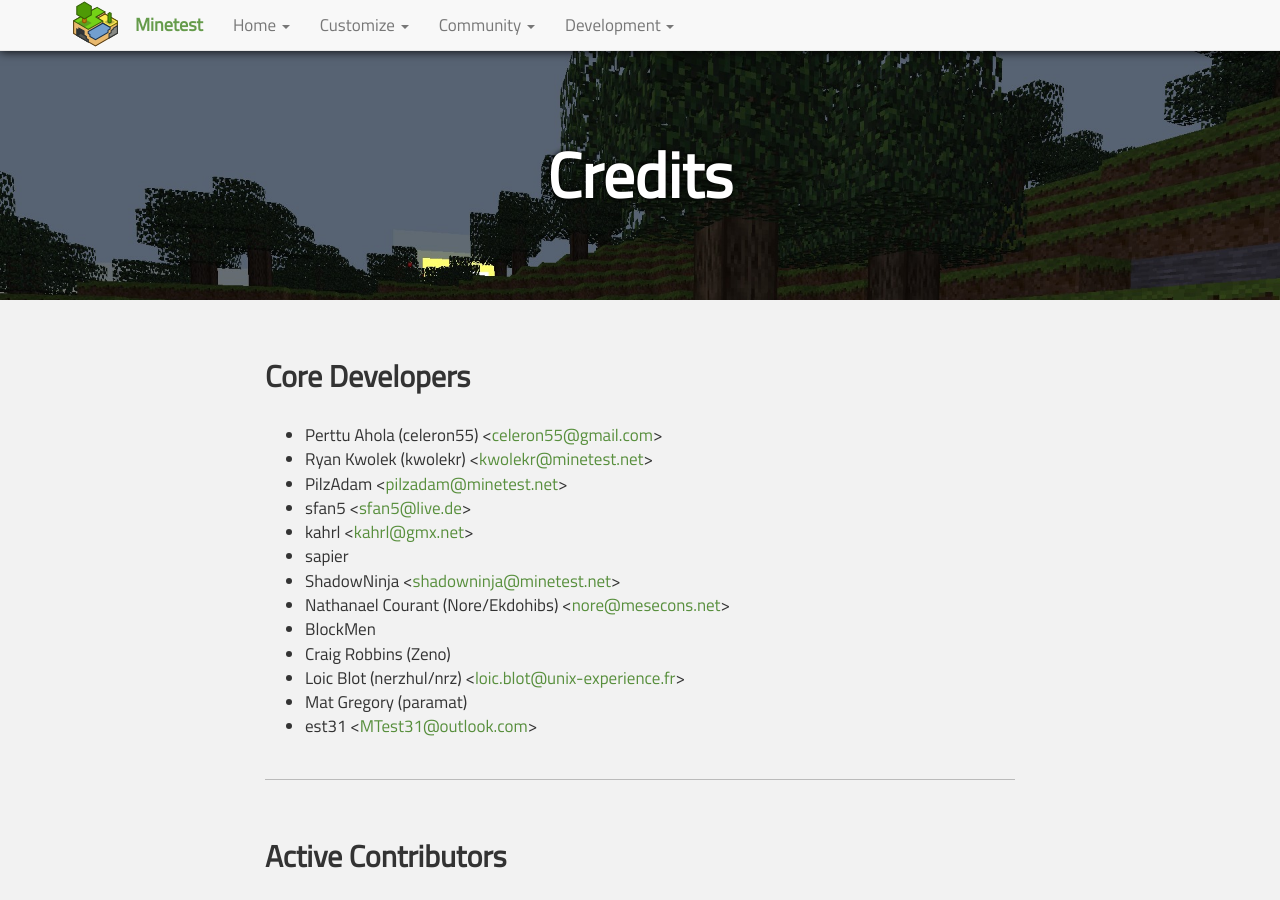
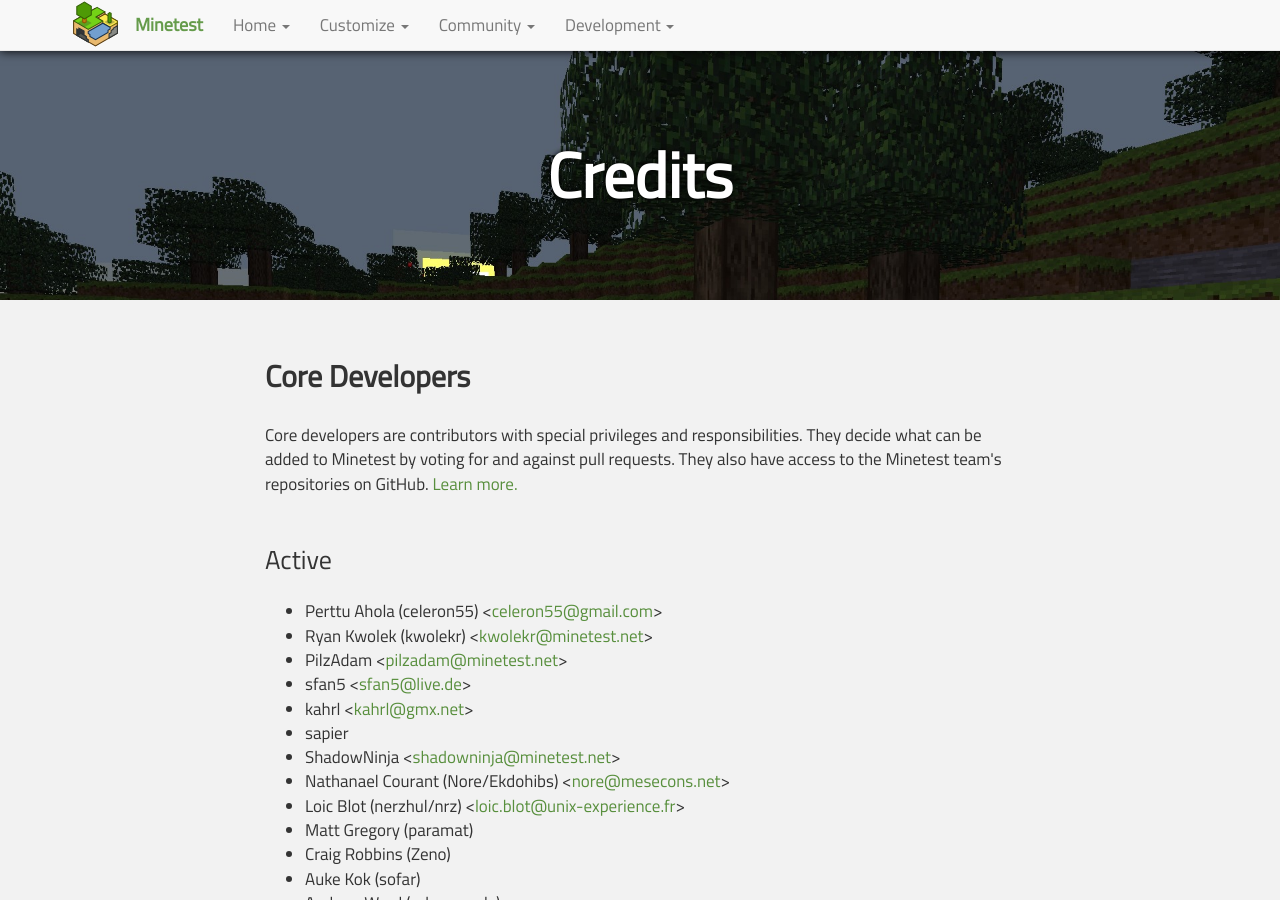
Before and after one commit to minetest/minetest.github.io, a Jekyll site: the page built from credits.html, in a window 1280 px wide and 900 px high. Built offline with Jekyll 4.4.1, drawn with Linux system fonts in a browser that asks for light colours; comment, search, counter and statistics services are not loaded; some of the changed text lies outside the part shown.

Commit message:
Update credits

```diff
--- a/credits.html
+++ b/credits.html
@@ -8,6 +8,15 @@ redirect_from:
 
 <h2>Core Developers</h2>
 
+<p>
+    Core developers are contributors with special privileges and responsibilities.
+    They decide what can be added to Minetest by voting for and against pull requests.
+    They also have access to the Minetest team's repositories on GitHub.
+    <a href="http://dev.minetest.net/Organisation">Learn more.</a>
+</p>
+
+<h3>Active</h3>
+
 <ul>
   <li>Perttu Ahola (celeron55) &#x3C;<a href="mailto:&#x63;&#x65;&#x6C;&#x65;&#x72;&#x6F;&#x6E;&#x35;&#x35;&#x40;&#x67;&#x6D;&#x61;&#x69;&#x6C;&#x2E;&#x63;&#x6F;&#x6D;" title="&#x63;&#x65;&#x6C;&#x65;&#x72;&#x6F;&#x6E;&#x35;&#x35;&#x40;&#x67;&#x6D;&#x61;&#x69;&#x6C;&#x2E;&#x63;&#x6F;&#x6D;">&#x63;&#x65;&#x6C;&#x65;&#x72;&#x6F;&#x6E;&#x35;&#x35;&#x40;&#x67;&#x6D;&#x61;&#x69;&#x6C;&#x2E;&#x63;&#x6F;&#x6D;</a>&#x3E;</li>
   <li>Ryan Kwolek (kwolekr) &#x3C;<a href="mailto:&#x6b;&#x77;&#x6f;&#x6c;&#x65;&#x6b;&#x72;&#x40;&#x6d;&#x69;&#x6e;&#x65;&#x74;&#x65;&#x73;&#x74;&#x2e;&#x6e;&#x65;&#x74;" title="&#x6b;&#x77;&#x6f;&#x6c;&#x65;&#x6b;&#x72;&#x40;&#x6d;&#x69;&#x6e;&#x65;&#x74;&#x65;&#x73;&#x74;&#x2e;&#x6e;&#x65;&#x74;">&#x6b;&#x77;&#x6f;&#x6c;&#x65;&#x6b;&#x72;&#x40;&#x6d;&#x69;&#x6e;&#x65;&#x74;&#x65;&#x73;&#x74;&#x2e;&#x6e;&#x65;&#x74;</a>&#x3E;</li>
@@ -17,19 +26,42 @@ redirect_from:
   <li>sapier</li>
   <li>ShadowNinja &#x3C;<a href="mailto:&#x73;&#x68;&#x61;&#x64;&#x6F;&#x77;&#x6E;&#x69;&#x6E;&#x6A;&#x61;&#x40;&#x6D;&#x69;&#x6E;&#x65;&#x74;&#x65;&#x73;&#x74;&#x2E;&#x6E;&#x65;&#x74;" title="&#x73;&#x68;&#x61;&#x64;&#x6F;&#x77;&#x6E;&#x69;&#x6E;&#x6A;&#x61;&#x40;&#x6D;&#x69;&#x6E;&#x65;&#x74;&#x65;&#x73;&#x74;&#x2E;&#x6E;&#x65;&#x74;">&#x73;&#x68;&#x61;&#x64;&#x6F;&#x77;&#x6E;&#x69;&#x6E;&#x6A;&#x61;&#x40;&#x6D;&#x69;&#x6E;&#x65;&#x74;&#x65;&#x73;&#x74;&#x2E;&#x6E;&#x65;&#x74;</a>&#x3E;</li>
   <li>Nathanael Courant (Nore/Ekdohibs) &#x3C;<a href="mailto:&#x6E;&#x6F;&#x72;&#x65;&#x40;&#x6D;&#x65;&#x73;&#x65;&#x63;&#x6F;&#x6E;&#x73;&#x2E;&#x6E;&#x65;&#x74;" title="&#x6E;&#x6F;&#x72;&#x65;&#x40;&#x6D;&#x65;&#x73;&#x65;&#x63;&#x6F;&#x6E;&#x73;&#x2E;&#x6E;&#x65;&#x74;">&#x6E;&#x6F;&#x72;&#x65;&#x40;&#x6D;&#x65;&#x73;&#x65;&#x63;&#x6F;&#x6E;&#x73;&#x2E;&#x6E;&#x65;&#x74;</a>&#x3E;</li>
+  <li>Loic Blot (nerzhul/nrz) &#x3C;<a href="mailto:&#x6C;&#x6F;&#x69;&#x63;&#x2E;&#x62;&#x6C;&#x6F;&#x74;&#x40;&#x75;&#x6E;&#x69;&#x78;&#x2D;&#x65;&#x78;&#x70;&#x65;&#x72;&#x69;&#x65;&#x6E;&#x63;&#x65;&#x2E;&#x66;&#x72;" title="&#x6C;&#x6F;&#x69;&#x63;&#x2E;&#x62;&#x6C;&#x6F;&#x74;&#x40;&#x75;&#x6E;&#x69;&#x78;&#x2D;&#x65;&#x78;&#x70;&#x65;&#x72;&#x69;&#x65;&#x6E;&#x63;&#x65;&#x2E;&#x66;&#x72;">&#x6C;&#x6F;&#x69;&#x63;&#x2E;&#x62;&#x6C;&#x6F;&#x74;&#x40;&#x75;&#x6E;&#x69;&#x78;&#x2D;&#x65;&#x78;&#x70;&#x65;&#x72;&#x69;&#x65;&#x6E;&#x63;&#x65;&#x2E;&#x66;&#x72;</a>&#x3E;</li>
+  <li>Matt Gregory (paramat)</li>
+  <li>Craig Robbins (Zeno)</li>
+  <li>Auke Kok (sofar)</li>
+  <li>Andrew Ward (rubenwardy)</li>
+  <li>SmallJoker</li>
+</ul>
+
+<h3>Previous</h3>
+
+<ul>
+  <li>Maciej Kasatkin (RealBadAngel)</li>
+  <li>Lisa Milne (darkrose)</li>
+  <li>proller</li>
+  <li>Ilya Zhuravlev (xyz)</li>
   <li>BlockMen</li>
-  <li>Craig Robbins (Zeno)</li>
-  <li>Loic Blot (nerzhul/nrz) &#x3C;<a href="mailto:&#x6C;&#x6F;&#x69;&#x63;&#x2E;&#x62;&#x6C;&#x6F;&#x74;&#x40;&#x75;&#x6E;&#x69;&#x78;&#x2D;&#x65;&#x78;&#x70;&#x65;&#x72;&#x69;&#x65;&#x6E;&#x63;&#x65;&#x2E;&#x66;&#x72;" title="&#x6C;&#x6F;&#x69;&#x63;&#x2E;&#x62;&#x6C;&#x6F;&#x74;&#x40;&#x75;&#x6E;&#x69;&#x78;&#x2D;&#x65;&#x78;&#x70;&#x65;&#x72;&#x69;&#x65;&#x6E;&#x63;&#x65;&#x2E;&#x66;&#x72;">&#x6C;&#x6F;&#x69;&#x63;&#x2E;&#x62;&#x6C;&#x6F;&#x74;&#x40;&#x75;&#x6E;&#x69;&#x78;&#x2D;&#x65;&#x78;&#x70;&#x65;&#x72;&#x69;&#x65;&#x6E;&#x63;&#x65;&#x2E;&#x66;&#x72;</a>&#x3E;</li>
-  <li>Mat Gregory (paramat)</li>
   <li>est31 &#x3C;<a href="mailto:&#x4D;&#x54;&#x65;&#x73;&#x74;&#x33;&#x31;&#x40;&#x6F;&#x75;&#x74;&#x6C;&#x6F;&#x6F;&#x6B;&#x2E;&#x63;&#x6F;&#x6D;" title="&#x4D;&#x54;&#x65;&#x73;&#x74;&#x33;&#x31;&#x40;&#x6F;&#x75;&#x74;&#x6C;&#x6F;&#x6F;&#x6B;&#x2E;&#x63;&#x6F;&#x6D;">&#x4D;&#x54;&#x65;&#x73;&#x74;&#x33;&#x31;&#x40;&#x6F;&#x75;&#x74;&#x6C;&#x6F;&#x6F;&#x6B;&#x2E;&#x63;&#x6F;&#x6D;</a>&#x3E;</li>
 </ul>
 
 <div class="line"></div>
-<h2>Active Contributors</h2>
+<h2>Contributors</h2>
+
+<p>
+    Also see the complete lists of
+    <a href="https://github.com/minetest/minetest/graphs/contributors">Minetest</a> and
+    <a href="https://github.com/minetest/minetest_game/graphs/contributors">Minetest Game</a>
+    contributors.
+</p>
+
+<h3>Active</h3>
 
 <ul>
-  <li>SmallJoker</li>
-  <li>Andrew Ward (rubenwardy)</li>
+  <li>Duane Robertson</li>
+  <li>Dániel Juhász (juhdanad)</li>
+  <li>Lars Hofhansl</li>
+  <li>Roger</li>
   <li>Aaron Suen</li>
   <li>Sokomine</li>
   <li>Břetislav Štec (t0suj4/TBC_x)</li>
@@ -39,18 +71,7 @@ redirect_from:
   <li>Diego Martinez (kaeza)</li>
 </ul>
 
-<div class="line"></div>
-<h2>Previous Core Developers</h2>
-
-<ul>
-  <li>Maciej Kasatkin (RealBadAngel)</li>
-  <li>Lisa Milne (darkrose)</li>
-  <li>proller</li>
-  <li>Ilya Zhuravlev (xyz)</li>
-</ul>
-
-<div class="line"></div>
-<h2>Previous Contributors</h2>
+<h3>Previous</h3>
 
 <ul>
   <li>Vanessa Ezekowitz (VanessaE)</li>
```
